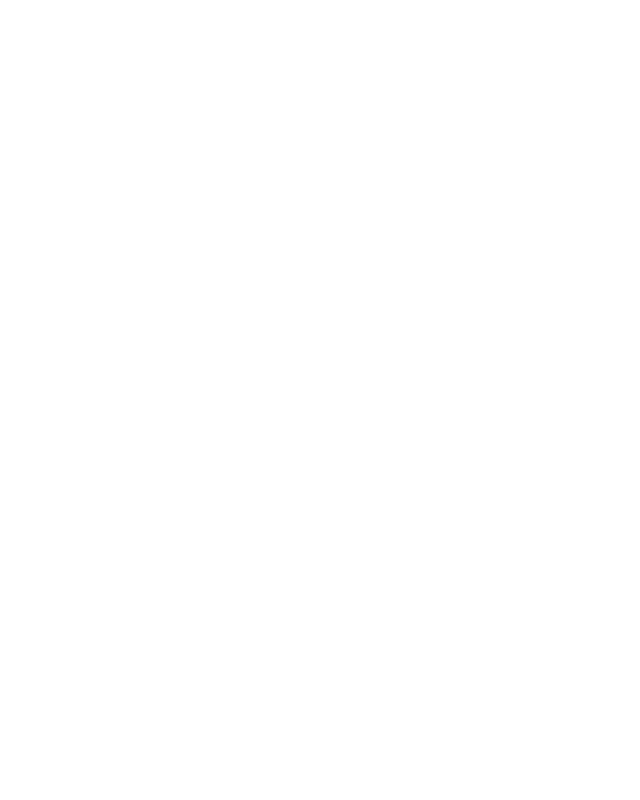
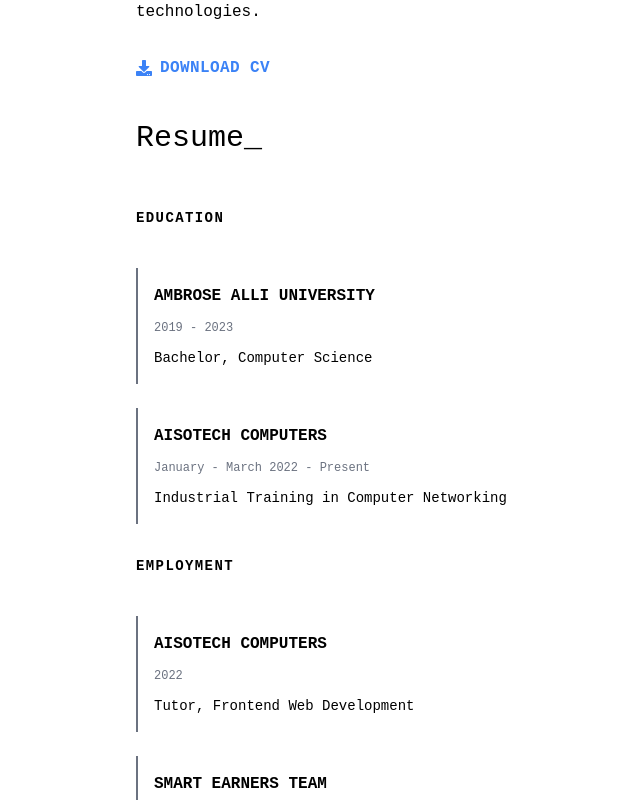
Before and after one commit to alphadevking/alspot.com, a Next.js app: page / in a window 1280 px wide. Shown: the part 640-1440 px from the top of the page, without its empty margins (12-652 px from the left). Before the commit the page ends 800 px from the top, so only its background shows below. Built offline with nearby package versions, Linux system fonts and the light colour scheme.

Commit message:
updated typewriter effect animation and created an ErrorBoundary component for catching runtime errors

```diff
--- a/src/pages/index.tsx
+++ b/src/pages/index.tsx
@@ -1,4 +1,6 @@
 import Header from '@/site/components/Sections/Header';
+import Hello from '@/site/components/Sections/Hello';
+import Resume from '@/site/components/Sections/Resume';
 import dynamic from 'next/dynamic';
 
 const Head = dynamic(() => import('next/head'));
@@ -16,6 +18,8 @@
       </Head>
       <Layout navbar footer>
         <Header />
+        <Hello />
+        <Resume />
       </Layout>
     </>
   )
--- a/src/site/animations/motion.tsx
+++ b/src/site/animations/motion.tsx
@@ -2,9 +2,9 @@
 import { useInView } from "react-intersection-observer";
 import { GlobalTypes } from "../globals";
 
-function Motion({ variants, className, children, delay = 0.2 }: GlobalTypes) {
+function Motion({ variants, className, children, delay = 0.3 }: GlobalTypes) {
     const [ref, inView] = useInView({
-        threshold: 0.1, // Trigger animation when component is 30% visible
+        threshold: 0.1, // Trigger animation when component is 10% visible
         triggerOnce: false, // Only trigger animation once
     });
 
--- a/src/site/animations/typewriter.tsx
+++ b/src/site/animations/typewriter.tsx
@@ -1,38 +1,39 @@
-import { motion } from "framer-motion";
 import { useEffect, useState } from "react";
 import { useInView } from "react-intersection-observer";
 import { GlobalTypes } from "../globals";
 
-export function Typewriter({ className, text } : GlobalTypes) {
+export function Typewriter({ className, text }: GlobalTypes) {
     const [ref, inView] = useInView({
-        threshold: 0.5,
+        threshold: 0,
         triggerOnce: false,
     });
     const [textToShow, setTextToShow] = useState("");
 
     useEffect(() => {
-        let i = 0;
-        const interval = setInterval(() => {
-            if (i < text.length) {
+        let i = -1;
+        let interval: NodeJS.Timeout;
+
+        if (inView) {
+            interval = setInterval(() => {
+                i++;
                 setTextToShow((prev) => prev + text.charAt(i));
-                i++;
-            } else {
-                clearInterval(interval);
-            }
-        }, 100);
+
+                if (i === text.length - 1) {
+                    clearInterval(interval);
+                }
+            }, 50);
+        } else {
+            setTextToShow("");
+        }
 
         return () => clearInterval(interval);
     }, [inView, text]);
 
     return (
-        <motion.span
-            ref={ref}
-            initial={{ opacity: 0 }}
-            animate={{ opacity: 1 }}
-            transition={{ duration: 1 }}
-            className={className}
-        >
-            {textToShow}
-        </motion.span>
+        <div ref={ref} className={className}>
+            {textToShow.split("").map((char, index) => (
+                <span key={index}>{char}</span>
+            ))}
+        </div>
     );
-};
+}
--- a/src/site/components/AppWrapper.tsx
+++ b/src/site/components/AppWrapper.tsx
@@ -1,11 +1,14 @@
 import React from 'react'
 import { GlobalTypes } from '../globals'
 import { ThemeProvider } from 'next-themes'
+import ErrorBoundary from '../tools/ErrorBoundary'
 
 export const AppWrapper:React.FC<GlobalTypes> = ({ children }) => {
   return (
     <ThemeProvider>
-      {children}
+      <ErrorBoundary fallback>
+        {children}
+      </ErrorBoundary>
     </ThemeProvider>
   )
 }
--- a/src/site/components/Layout.tsx
+++ b/src/site/components/Layout.tsx
@@ -22,7 +22,7 @@
                     null
             }
 
-            <div className='px-5 md:px-10'>
+            <div className='px-5 md:px-32'>
 
                 {children}
 
--- a/src/site/components/Sections/Header.tsx
+++ b/src/site/components/Sections/Header.tsx
@@ -15,42 +15,59 @@
 
     return (
         <div className='pt-24'>
+
             <Motion variants={Variants.fadeInView} className='flex flex-wrap'>
+
                 <div className='self-center py-3 md:py-5 px-3 '>
-                    <Image src={alpha} alt={''} className='rounded-full md:rounded md:w-80 h-fit'/>
+                    <Image src={alpha} alt={''} className='rounded-full md:rounded md:w-80 h-fit pointer-events-none'/>
                 </div>
+
                 <div className='grid self-center py-6 px-3 tracking-wider gap-y-2'>
+
                     <Motion variants={Variants.fadeInFromRight} className='text-5xl font-bold'>Favour Orukpe_</Motion>
+
                     <div className='text-[#8e8e8e]'>Dev since <strong>2022</strong> | Front-End & Web3 Developer</div>
+
                     <div className='mt-8 grid gap-y-2'>
+
                         <tr className='grid grid-cols-4'>
                             <td className='font-bold text-[#7C7C7C]'>AGE:</td>
                             <td className='col-span-3'>{currentAge}</td>
                         </tr>
+
                         <tr className='grid grid-cols-4'>
                             <td className='font-bold text-[#7C7C7C]'>PHONE:</td>
                             <td className='col-span-3'><Link href="tel:+2348140389939">0 (+234) 814-038-9939</Link></td>
                         </tr>
+
                         <tr className='grid grid-cols-4'>
                             <td className='font-bold text-[#7C7C7C]'>EMAIL:</td>
                             <td className='col-span-3'><Link href="mail:alphadevking@gmail.com">alphadevking@gmail.com</Link></td>
                         </tr>
+
                         <tr className='grid grid-cols-4'>
                             <td className='font-bold text-[#7C7C7C]'>ADDRESS:</td>
                             <td className='col-span-3'>Ekpoma, Edo State, Nigeria</td>
                         </tr>
+
                     </div>
+
                     <div className='flex gap-x-5 text-3xl mt-8'>
+
                         <Link href={'https://www.github.com/alphadevking/'} target='_blank' className='text-[#6aadce] hover:text-[#6aadcea9] transition-all duration-300'>
                             <SiGithub />
                         </Link>
+
                         <Link href={'https://www.linkedin.com/in/favour-orukpe-31432725b/'} target='_blank' className='text-[#6aadce] hover:text-[#6aadcea9] transition-all duration-300'>
                             <SiLinkedin />
                         </Link>
+
                         <Link href={'https://www.twitter.com/alpha_devking/'} target='_blank' className='text-[#6aadce] hover:text-[#6aadcea9] transition-all duration-300'>
                             <SiTwitter />
                         </Link>
+
                     </div>
+
                 </div>
             </Motion>
         </div>
--- /dev/null
+++ b/src/site/components/Sections/Hello.tsx
@@ -0,0 +1,26 @@
+import Motion from "@/site/animations/motion"
+import { Typewriter } from "@/site/animations/typewriter"
+import { Variants } from "@/site/animations/variants"
+import Link from "next/link"
+import { FaDownload } from "react-icons/fa"
+
+const Hello = () => {
+    return (
+        <Motion variants={Variants.fadeInView} className="grid gap-8 p-0 md:p-5 py-5">
+
+            <Typewriter className="text-3xl" text="Hello_"/>
+
+            <div className="text-justify">
+                I am a mid-level web developer with the ability to construct a fully integrated website from the bottom up with the best user experience. Professional, reliable, and efficient code writing skills employing the most recent Web development industry standards. Quick learner, diligent worker, and cooperative team member with expertise in a variety of scripting languages and multimedia Web technologies.
+            </div>
+
+            <Link href={'/'} className="flex gap-2 align-middle text-blue-500">
+                <FaDownload className="mt-1"/>
+                <span className="font-bold tracking-wide">DOWNLOAD CV</span>
+            </Link>
+
+        </Motion>
+    )
+}
+
+export default Hello
--- /dev/null
+++ b/src/site/components/Sections/Resume.tsx
@@ -0,0 +1,75 @@
+import { Typewriter } from "@/site/animations/typewriter"
+
+const educationStats = [
+    {institution: "Ambrose Alli University", duration: "2019 - 2023", course: "Bachelor, Computer Science"},
+    { institution: "Aisotech Computers", duration: "January - March 2022 - Present", course: "Industrial Training in Computer Networking" }
+]
+
+const employmentStats = [
+    {workplace: "Aisotech Computers", year: "2022", workTitle: "Tutor, Frontend Web Development"},
+    { workplace: "Smart Earners Team", year: "September 2022 - Present", workTitle: "Intern, Web-Developer, working with React, typescript and Web3 technologies." },
+]
+
+const Resume = () => {
+    return (
+        <div className="grid gap-8 p-0 md:p-5 py-5">
+
+            <Typewriter text="Resume_" className="text-3xl" />
+
+            <div className="flex flex-col">
+
+                <div>
+
+                    <h3 className="text-sm py-5 font-bold mb-2 uppercase tracking-widest">
+                        Education
+                    </h3>
+
+                    {
+                        educationStats.map((val, key) => {
+                            return (
+                                <div className="py-3" key={key}>
+
+                                    <div className="grid border-l-2 border-gray-500 p-4 gap-y-3">
+                                        <div className="uppercase font-bold">{val.institution}</div>
+                                        <div className="text-gray-500 text-xs">{val.duration}</div>
+                                        <div className="font-normal text-sm">{val.course}</div>
+                                    </div>
+
+                                </div>
+                            )
+                        })
+                    }
+
+                </div>
+
+                <div>
+
+                    <h3 className="text-sm py-5 font-bold mb-2 uppercase tracking-widest">
+                        Employment
+                    </h3>
+
+                    {
+                        employmentStats.map((val, key) => {
+                            return (
+                                <div className="py-3" key={key}>
+
+                                    <div className="grid border-l-2 border-gray-500 p-4 gap-y-3">
+                                        <div className="uppercase font-bold">{val.workplace}</div>
+                                        <div className="text-gray-500 text-xs">{val.year}</div>
+                                        <div className="font-normal text-sm">{val.workTitle}</div>
+                                    </div>
+
+                                </div>
+                            )
+                        })
+                    }
+
+                </div>
+
+            </div>
+
+        </div>
+    )
+}
+
+export default Resume
--- /dev/null
+++ b/src/site/tools/ErrorBoundary.ts
@@ -0,0 +1,34 @@
+import { Component, ErrorInfo, ReactNode } from 'react';
+
+interface Props {
+    children: ReactNode;
+    fallback: ReactNode;
+}
+
+interface State {
+    hasError: boolean;
+}
+
+class ErrorBoundary extends Component<Props, State> {
+    constructor(props: Props) {
+        super(props);
+        this.state = { hasError: false };
+    }
+
+    static getDerivedStateFromError(_: Error): State {
+        return { hasError: true };
+    }
+
+    componentDidCatch(error: Error, errorInfo: ErrorInfo) {
+        console.error('Uncaught error:', error, errorInfo);
+    }
+
+    render() {
+        const { hasError } = this.state;
+        const { children, fallback } = this.props;
+
+        return hasError ? fallback : children;
+    }
+}
+
+export default ErrorBoundary;
```
